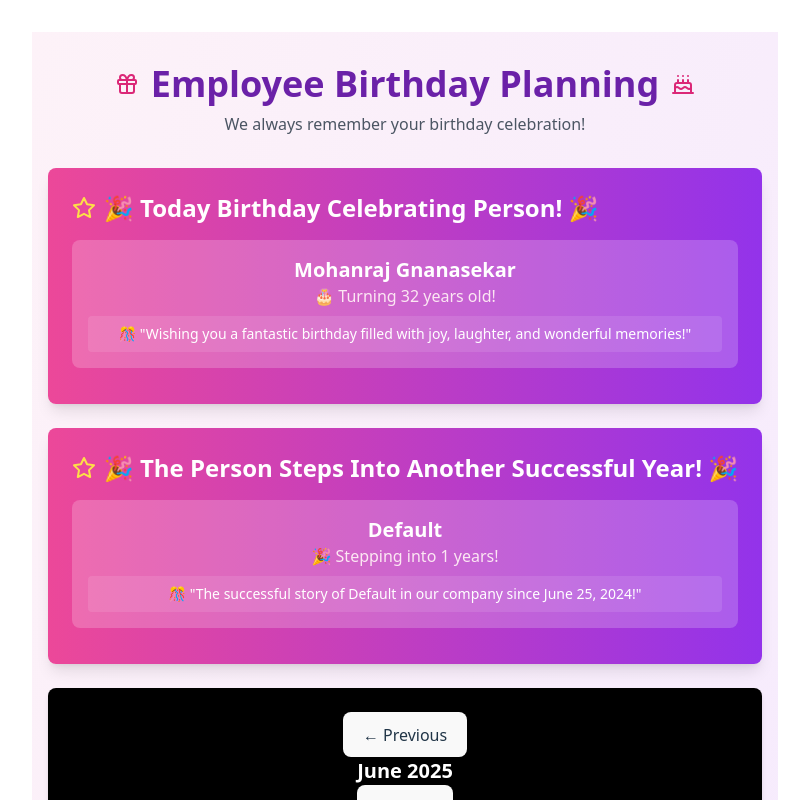
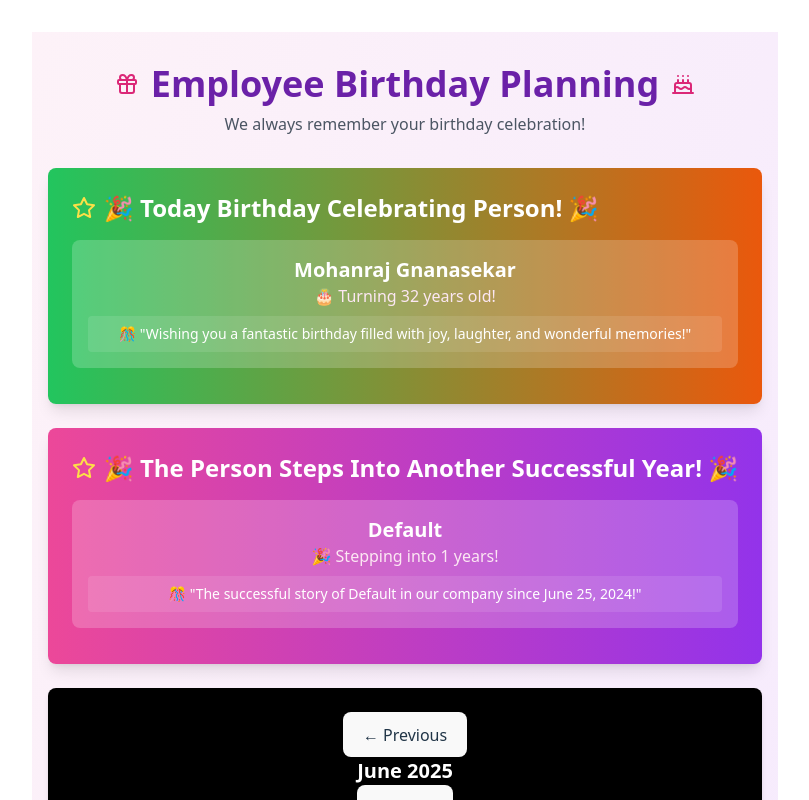
Before and after one commit to Bhuvaneshmaker/birthday_sep, a React (Vite) app: page / in a window 1280 px wide. Shown: the top 800 px of the page, without its empty margins (235-1044 px from the left). Built offline with nearby package versions, Linux system fonts and the light colour scheme; no server answers.

Commit message:
Update TodayCelebation.jsx

```diff
--- a/src/components/TodayCelebation.jsx
+++ b/src/components/TodayCelebation.jsx
@@ -8,7 +8,7 @@ const TodayCelebrations = ({ todaysBirthdays, todayJoin }) => {
       {/* Today's Birthdays */}
       {todaysBirthdays.length > 0 && (
         <div className='today'>
-          <div className="bg-gradient-to-r from-pink-500 to-purple-600 text-white rounded-lg shadow-lg p-6 mb-6">
+          <div className="bg-gradient-to-r from-green-500 to-orange-600 text-white rounded-lg shadow-lg p-6 mb-6">
             <h2 className="text-2xl font-bold mb-4 flex items-center gap-2">
               <Star className="text-yellow-300" />
               🎉 Today Birthday Celebrating Person! 🎉
```
